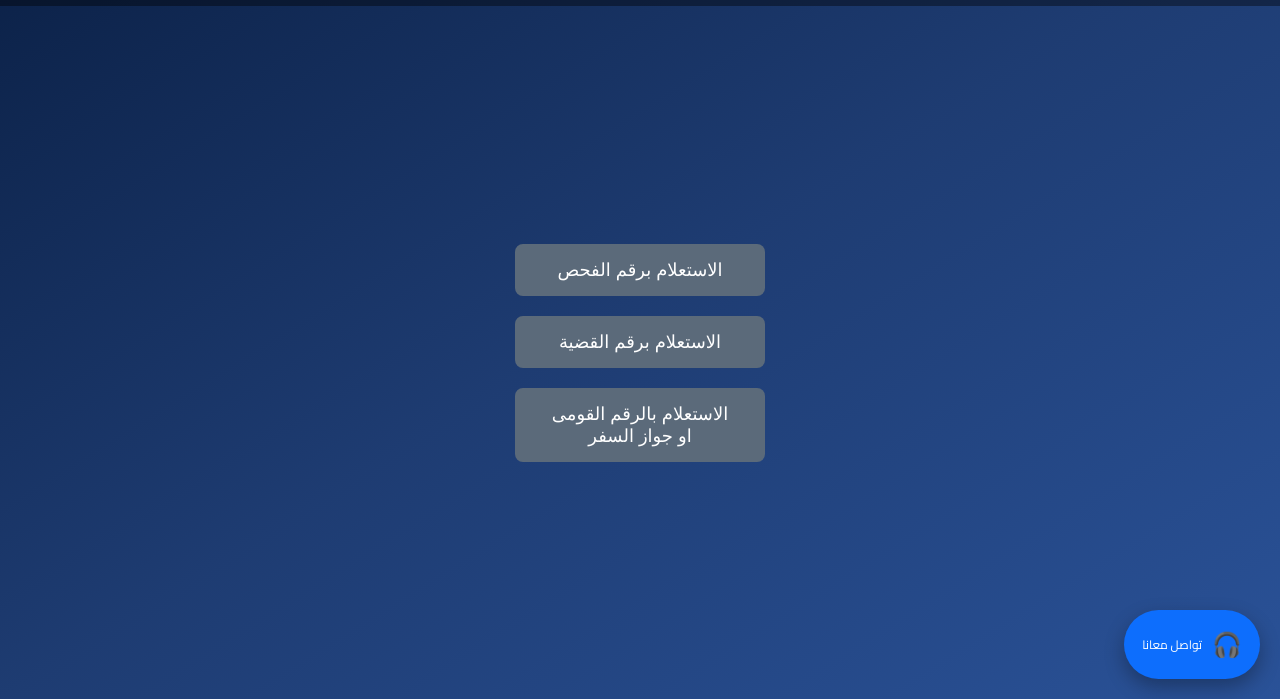
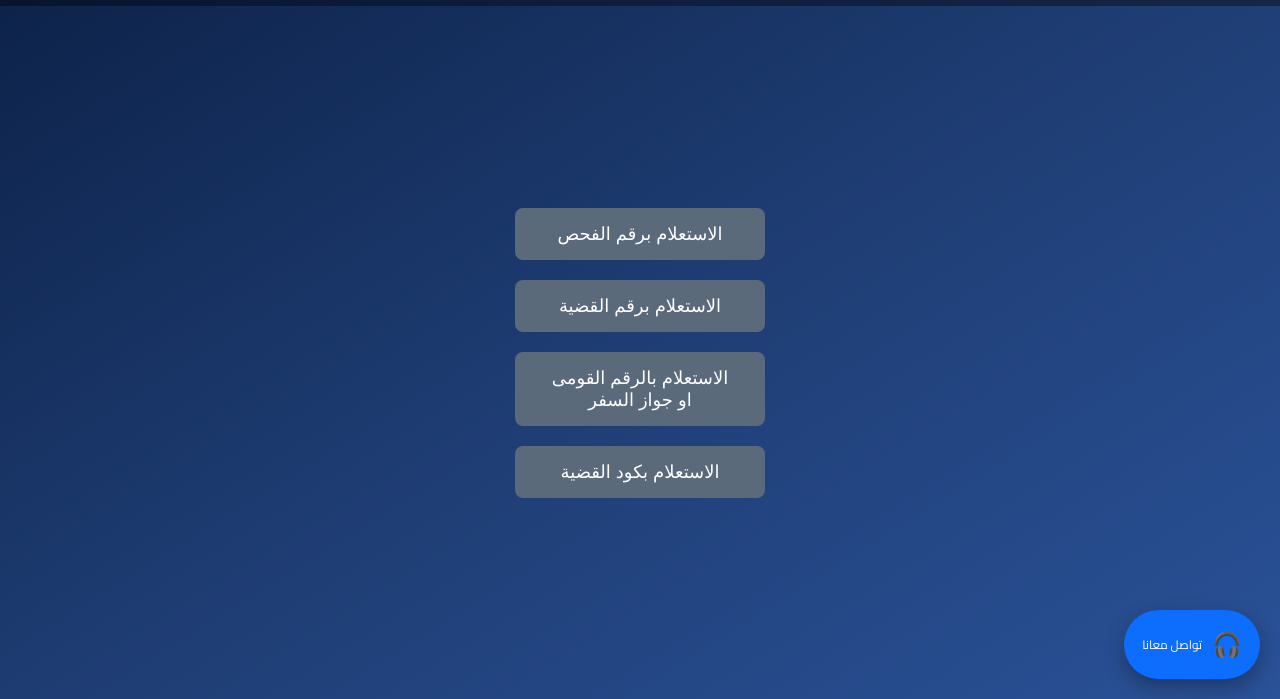
Before and after one commit to Heba89-lj/search, a website: page ahmed-search/index.html in a window 1280 px wide. Shown: the part 101-800 px from the top of the page. Drawn offline with Linux system fonts and the light colour scheme.

Commit message:
Update index.html

```diff
--- a/ahmed-search/index.html
+++ b/ahmed-search/index.html
@@ -304,6 +304,9 @@ color:black;
     <button onclick="window.location.href='searchById.html'">
       الاستعلام بالرقم القومى او جواز السفر
     </button>
+    <button onclick="window.location.href='search by code.html'">
+      الاستعلام بكود القضية
+    </button>
     <!-- ********************************* -->
     <div class="chat-float-btn" id="toggleChat">
   <span class="icon">🎧</span>
```
